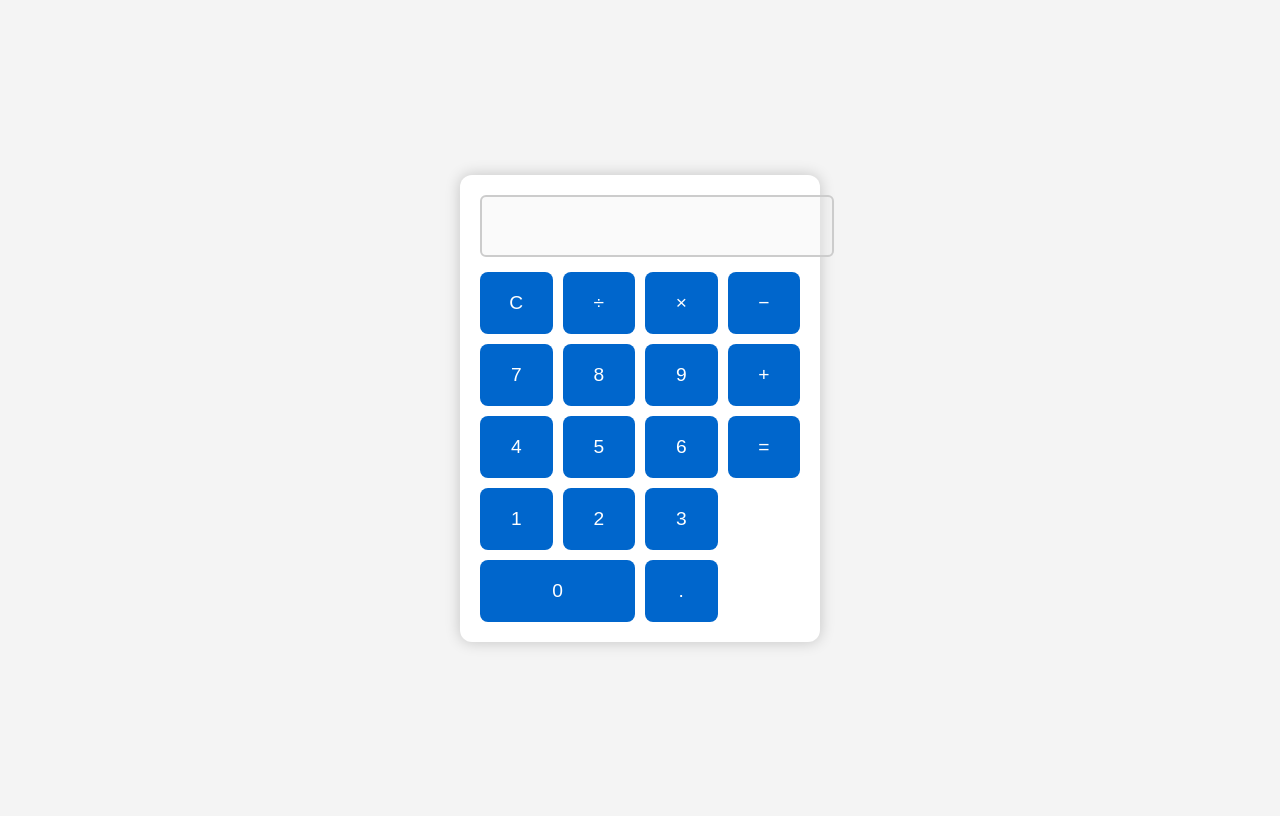
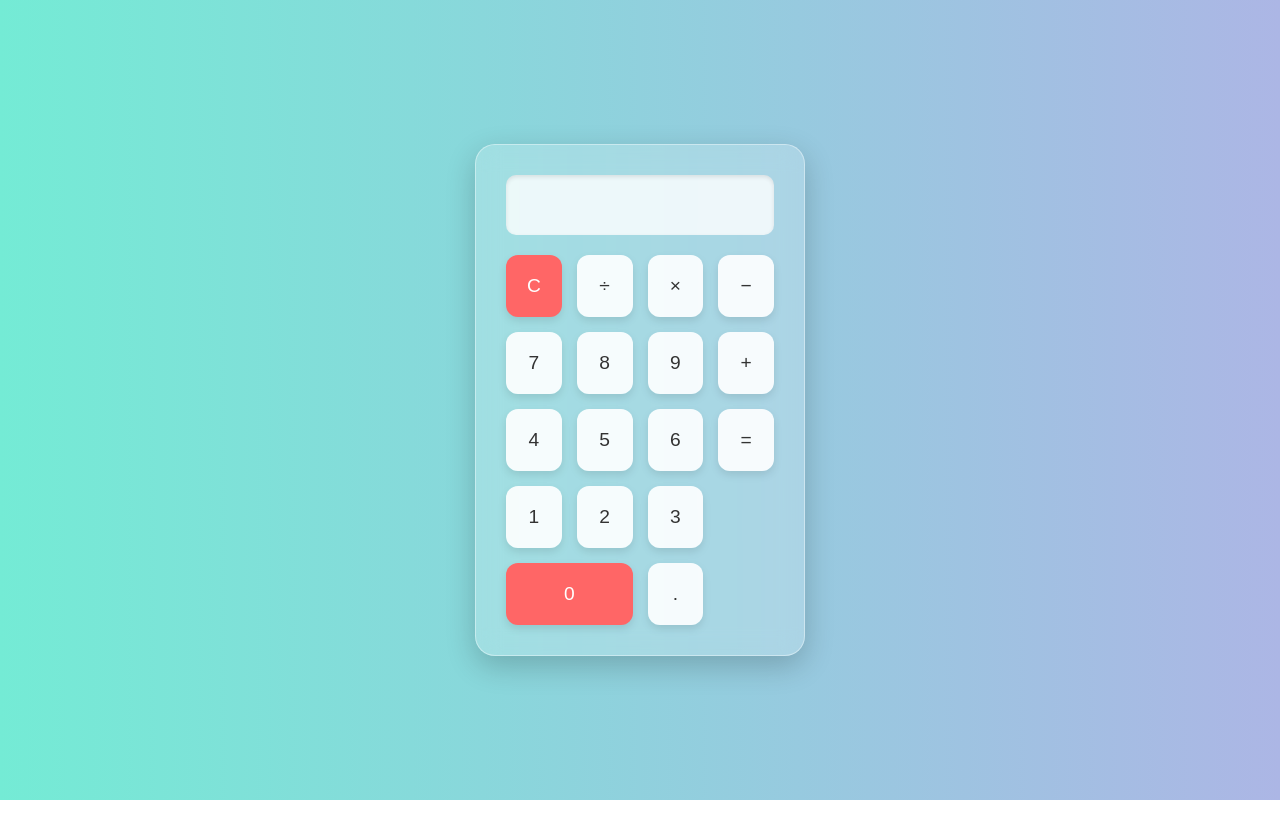
Before and after one commit to rohit-yadav5/calculator, a plain HTML site: page index.html in a window 1280 px wide. Drawn offline with Linux system fonts and the light colour scheme.

Commit message:
Enhance calculator UI with fancy modern styling

```diff
--- a/style.css
+++ b/style.css
@@ -1,51 +1,85 @@
-body {
-    font-family: Arial, sans-serif;
-    background-color: #f4f4f4;
+/* Reset */
+* {
+    margin: 0;
+    padding: 0;
+    box-sizing: border-box;
+  }
+
+  body {
+    font-family: 'Segoe UI', sans-serif;
+    background: linear-gradient(to right, #74ebd5, #acb6e5);
+    height: 100vh;
     display: flex;
     justify-content: center;
     align-items: center;
-    height: 100vh;
   }
 
+  /* Calculator container */
   .calculator {
-    background: #fff;
-    padding: 20px;
-    border-radius: 12px;
-    box-shadow: 0 0 15px rgba(0, 0, 0, 0.2);
-    width: 320px;
+    background: rgba(255, 255, 255, 0.2);
+    backdrop-filter: blur(12px);
+    border-radius: 20px;
+    padding: 30px;
+    width: 330px;
+    box-shadow: 0 10px 30px rgba(0,0,0,0.2);
+    border: 1px solid rgba(255, 255, 255, 0.4);
   }
 
+  /* Display */
   #display {
     width: 100%;
-    padding: 15px;
-    font-size: 1.5rem;
-    margin-bottom: 15px;
+    height: 60px;
+    font-size: 1.8rem;
+    border: none;
+    border-radius: 10px;
+    padding: 10px;
     text-align: right;
-    border: 2px solid #ccc;
-    border-radius: 6px;
+    margin-bottom: 20px;
+    background-color: rgba(255, 255, 255, 0.8);
+    color: #333;
+    box-shadow: inset 0 2px 4px rgba(0, 0, 0, 0.1);
   }
 
+  /* Button grid */
   .buttons {
     display: grid;
     grid-template-columns: repeat(4, 1fr);
-    gap: 10px;
+    gap: 15px;
   }
 
+  /* Buttons */
   button {
+    font-size: 1.2rem;
     padding: 20px;
-    font-size: 1.2rem;
     border: none;
-    background-color: #0066cc;
-    color: white;
-    border-radius: 8px;
+    border-radius: 12px;
+    background-color: rgba(255, 255, 255, 0.9);
+    color: #333;
     cursor: pointer;
-    transition: background-color 0.2s ease;
+    transition: all 0.2s ease;
+    box-shadow: 0 4px 8px rgba(0,0,0,0.1);
   }
 
   button:hover {
-    background-color: #004a99;
+    background-color: #0066cc;
+    color: white;
+    transform: translateY(-2px);
+    box-shadow: 0 6px 14px rgba(0,0,0,0.2);
   }
 
+  /* Highlight clear and equals buttons */
+  button:nth-child(1),
+  button:nth-child(16) {
+    background-color: #ff6666;
+    color: white;
+  }
+
+  button:nth-child(1):hover,
+  button:nth-child(16):hover {
+    background-color: #e60000;
+  }
+
+  /* Zero spans two columns */
   button.zero {
     grid-column: span 2;
   }
```
